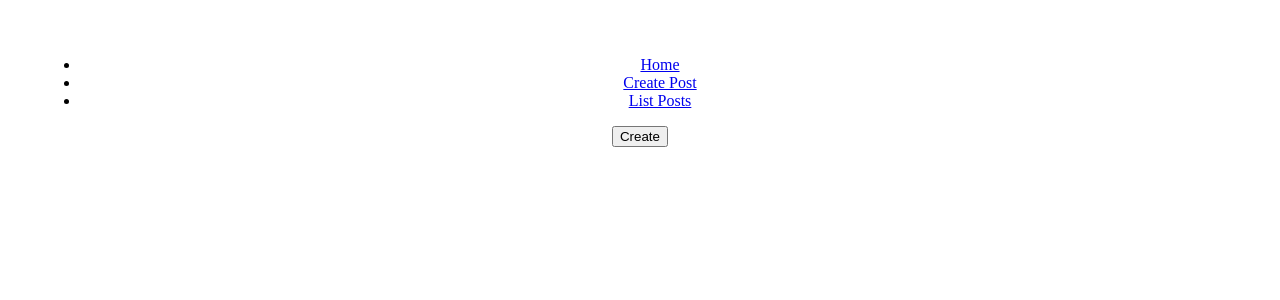
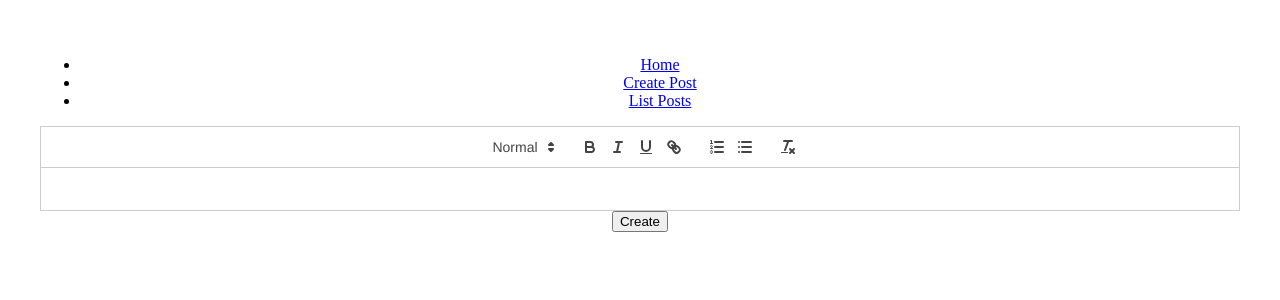
Before and after one commit to vinycxuz/community_members_app-PRINCIPALPROJETO, a React (Vite) app in the folder frontend/blog-project/: page /create-post in a window 1280 px wide. Shown: the top 300 px of the page. Built offline with nearby package versions, Linux system fonts and the light colour scheme.

Commit message:
feat(CreatePost): implemented React Quill to edit in post blog font, cover. For this, we use the component ReactQuill inside the form and using formik to manipulate and send this information as a HTML. This we helpful after to editing the tags using CSS

```diff
--- a/frontend/blog-project/src/components/Posts/CreatePost/index.jsx
+++ b/frontend/blog-project/src/components/Posts/CreatePost/index.jsx
@@ -1,12 +1,16 @@
-import React from 'react';
+import { React, useState } from 'react';
 import { useFormik } from 'formik';
 import * as Yup from 'yup';
 import { useMutation } from '@tanstack/react-query';
 import ReactQuill from 'react-quill';
+import 'react-quill/dist/quill.snow.css';
 
 import { createPost } from '../../../API/posts/postsAPI';
 
 const CreatePost = () => {
+
+  const [description, setDescription] = useState("");
+
   const postMutation = useMutation({
     mutationKey: ['create-post'],
     mutationFn: createPost,
@@ -40,6 +44,13 @@ const CreatePost = () => {
       {isError && <div>Error...</div>}
       {isSuceess && <div>Post created</div>}
       <form onSubmit={formik.handleSubmit}>
+        <ReactQuill
+          value={formik.values.description}
+          onChange={(value) => {
+            setDescription(value)
+            formik.setFieldValue("description", value)
+          }}
+          />
           {formik.touched.description && formik.errors.description ? (
             <div>{formik.errors.description}</div>
           ) : null}
```
